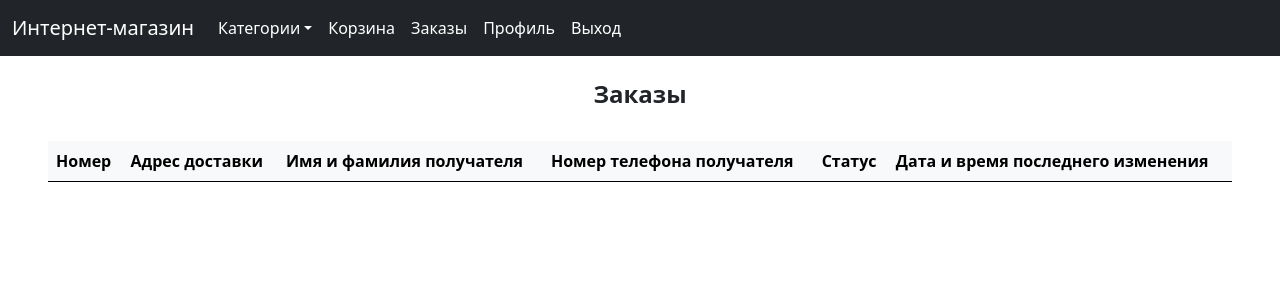
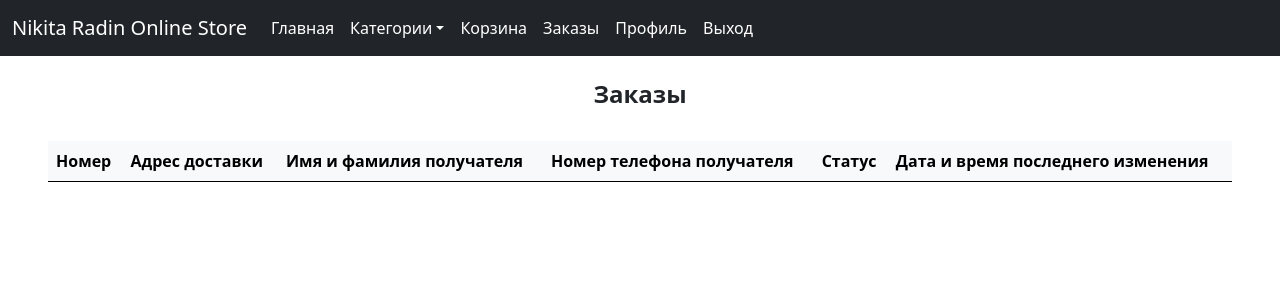
Before and after one commit to NikitaRadin/online_store, a Django app: page /orders/ in a window 1280 px wide. Shown: the top 300 px of the page. Run offline with Django 3.2, Linux system fonts and the light colour scheme; the visitor is signed in with stand-in values (Sample User, id 1); data that the repository does not hold is empty; some libraries are stand-ins or nearby versions.

Commit message:
Добавлен шаблон для главной страницы

```diff
--- a/online_store/urls.py
+++ b/online_store/urls.py
@@ -4,6 +4,7 @@ from django.contrib import admin
 
 
 urlpatterns = [
+    path('home/', views.home),
     path('category/', views.category),
     path('subcategory/', views.subcategory),
     path('product/', views.product),
--- a/online_store_app/views.py
+++ b/online_store_app/views.py
@@ -18,6 +18,15 @@ from django.template.loader import render_to_string
 def add_basic_context(context):
     context['background_image_url'] = constants.BACKGROUND_IMAGE_URL
     context['categories'] = models.Category.objects.all()
+
+
+@login_required(login_url='/user_login',
+                redirect_field_name=None)
+def home(request):
+    context = {'title': 'Главная',
+               'header': 'Главная'}
+    add_basic_context(context)
+    return render(request, 'home.html', context=context)
 
 
 @login_required(login_url='/user_login',
--- a/templates/basic.html
+++ b/templates/basic.html
@@ -14,7 +14,7 @@
 <body background="{{ background_image_url }}">
 <nav class="navbar navbar-expand-lg navbar-dark bg-dark">
     <div class="container-fluid">
-        <a class="navbar-brand" href="#">Интернет-магазин</a>
+        <a class="navbar-brand" href="/home">Nikita Radin Online Store</a>
         <button class="navbar-toggler" type="button" data-bs-toggle="collapse" data-bs-target="#navbarNavDropdown"
                 aria-controls="navbarNavDropdown" aria-expanded="false" aria-label="Toggle navigation">
             <span class="navbar-toggler-icon"></span>
@@ -22,6 +22,9 @@
         <div class="collapse navbar-collapse" id="navbarNavDropdown">
             <ul class="navbar-nav">
                 {% if user.is_authenticated %}
+                <li class="nav-item">
+                    <a class="nav-link active" href="/home">Главная</a>
+                </li>
                 <li class="nav-item dropdown">
                     <a class="nav-link dropdown-toggle active" href="#" id="navbarDropdownMenuLink" role="button"
                        data-bs-toggle="dropdown" aria-expanded="false">Категории</a>
```
Also changed, not shown: templates/home.html (added, +9 -0 lines).
